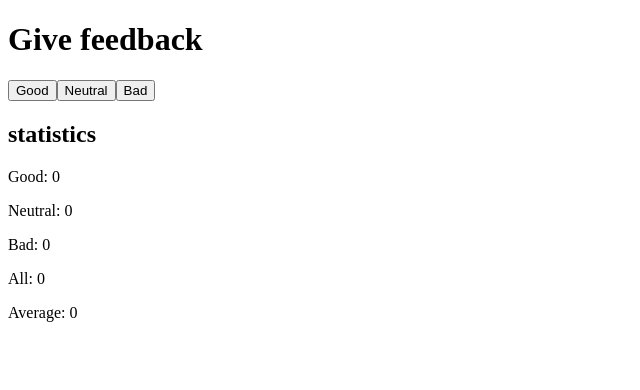
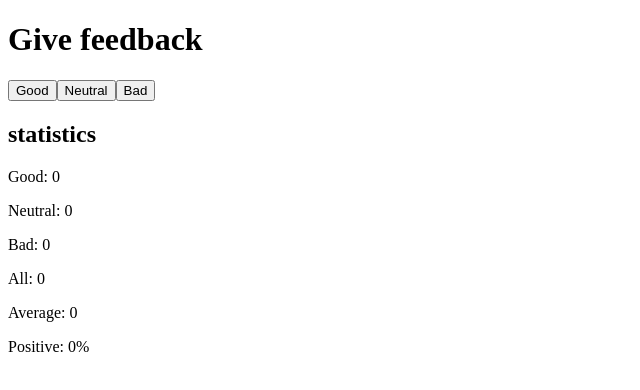
Before and after one commit to Sephydev/full-stack-open-part1, a React (Vite) app in the folder unicafe/: page / in a window 1280 px wide. Shown: the top 390 px of the page, without its empty margins (0-640 px from the left). Built offline with nearby package versions, Linux system fonts and the light colour scheme.

Commit message:
Display percentage of good 'vote'

```diff
--- a/unicafe/src/App.jsx
+++ b/unicafe/src/App.jsx
@@ -7,6 +7,7 @@ const App = () => {
   const [bad, setBad] = useState(0)
   const [all, setAll] = useState(0)
   const [average, setAverage] = useState(0)
+  const [positive, setPositive] = useState(0)
 
   const handleGood = () => {
     const newGood = good + 1
@@ -17,6 +18,9 @@ const App = () => {
 
     const newAverage = (newGood - bad) / newAll
     setAverage(newAverage)
+
+    const newPositive = newGood / newAll * 100
+    setPositive(newPositive)
   }
 
   const handleNeutral = () => {
@@ -25,6 +29,9 @@ const App = () => {
 
     const newAll = all + 1
     setAll(newAll)
+
+    const newPositive = good / newAll * 100
+    setPositive(newPositive)
   }
 
   const handleBad = () => {
@@ -36,6 +43,9 @@ const App = () => {
 
     const newAverage = (good - newBad) / newAll
     setAverage(newAverage)
+
+    const newPositive = good / newAll * 100
+    setPositive(newPositive)
   }
 
   return (
@@ -50,6 +60,7 @@ const App = () => {
       <p>Bad: {bad}</p>
       <p>All: {all}</p>
       <p>Average: {average}</p>
+      <p>Positive: {positive}%</p>
     </div>
   )
 }
```
